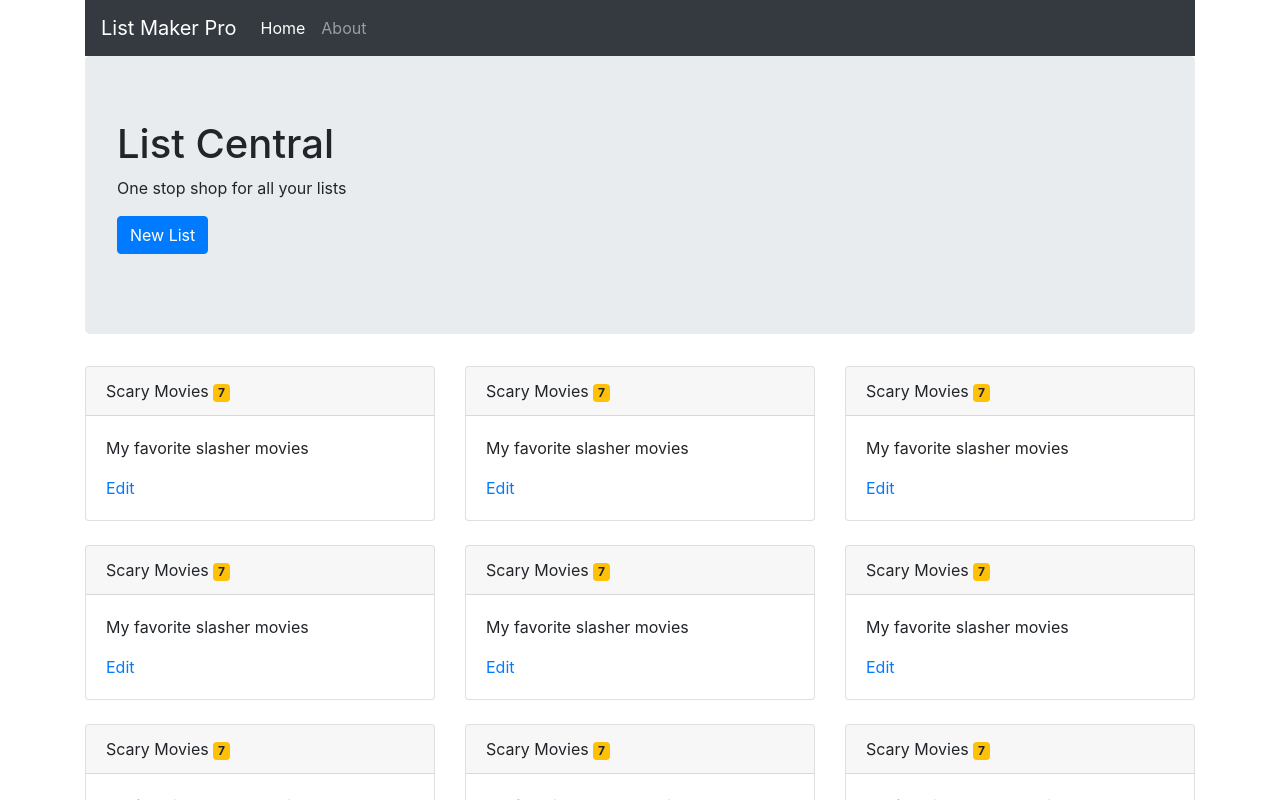
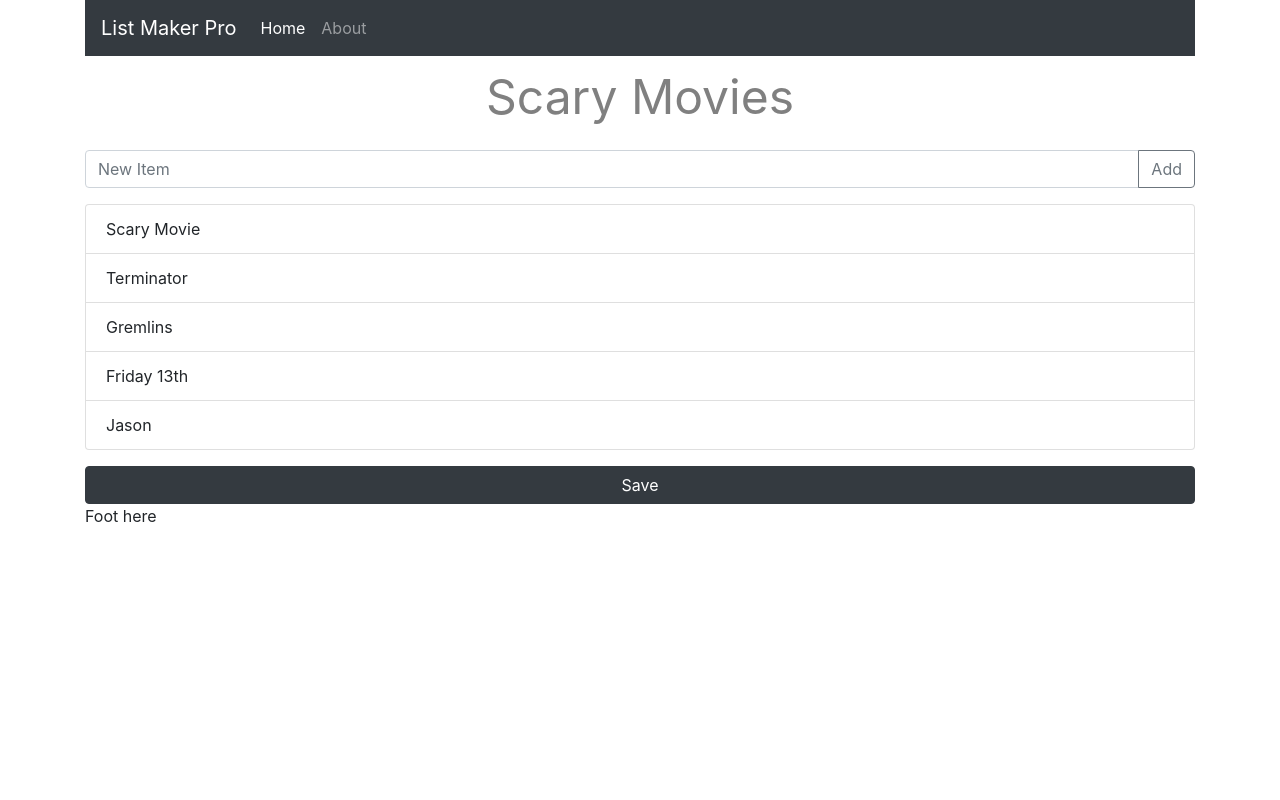
Before and after one commit to AdamAlinauskas/list-maker-react, a React (Create React App) app: page /lists/asdf in a window 1280 px wide. Shown: the top 800 px of the page. Built offline with nearby package versions, Linux system fonts and the light colour scheme.

Commit message:
Formatting and edit form

```diff
--- a/package.json
+++ b/package.json
@@ -12,7 +12,8 @@
     "react-bootstrap": "^1.0.0-beta.16",
     "react-dom": "^16.12.0",
     "react-router-dom": "^5.1.2",
-    "react-scripts": "3.3.0"
+    "react-scripts": "3.3.0",
+    "uuid": "^3.4.0"
   },
   "scripts": {
     "start": "react-scripts start",
--- a/src/App.jsx
+++ b/src/App.jsx
@@ -5,6 +5,7 @@ import { BrowserRouter, Route, Switch, Redirect } from "react-router-dom";
 import Lists from "./component/lists";
 import Navbar from "./component/navbar";
 import About from "./component/about";
+import EditList from "./component/editList";
 
 function App() {
   return (
@@ -12,6 +13,7 @@ function App() {
       <Navbar></Navbar>
       <Switch>
         <Route path="/about" component={About} />
+        <Route path="/lists/:id" component={EditList} />
         <Route path="/lists" component={Lists} />
         <Redirect to="/lists" />
       </Switch>
--- /dev/null
+++ b/src/component/editList.jsx
@@ -0,0 +1,103 @@
+import React, { Component } from "react";
+import ListsService from "../service/listsService";
+
+class EditList extends Component {
+  state = { list: { items: [], newItem: "" } };
+
+  componentDidMount() {
+    const id = this.props.match.params.id;
+    console.log(id);
+    const list = { ...new ListsService().getList(id) };
+    this.setState({ list });
+  }
+
+  handleTitleChange = event => {
+    const list = this.state.list;
+    list.title = event.target.value;
+    this.setState({ list });
+  };
+
+  handleAddItem = e => {
+    e.preventDefault();
+
+    const list = { ...this.state.list };
+
+    var items = [{ text: this.state.newItem }, ...this.state.list.items];
+    list.items = items;
+    this.setState({ list, newItem: "" });
+  };
+
+  render() {
+    const { title, items } = this.state.list;
+
+    // var itemsaf = items.map(x => x.title);
+
+    return (
+      <React.Fragment>
+        <div className="row mb-3">
+          <div className="col" style={{ textAlign: "center" }}>
+            <input
+              style={{ textAlign: "center" }}
+              placeholder="Title"
+              type="text"
+              className="input-field input-title"
+              value={title}
+              onChange={this.handleTitleChange}
+            />
+          </div>
+        </div>
+
+        <div className="row">
+          <div className="col">
+            <form onSubmit={this.handleAddItem}>
+              <div className="input-group mb-3">
+                <input
+                  type="text"
+                  className="form-control"
+                  placeholder="New Item"
+                  aria-label="Recipient's username"
+                  aria-describedby="button-addon2"
+                  autofocus
+                  value={this.state.newItem}
+                  onChange={({ target }) =>
+                    this.setState({ newItem: target.value })
+                  }
+                />
+                <div className="input-group-append">
+                  <button
+                    className="btn btn-outline-secondary"
+                    type="button"
+                    id="button-addon2"
+                  >
+                    Add
+                  </button>
+                </div>
+              </div>
+            </form>
+          </div>
+        </div>
+        <div className="row">
+          <div className="col-md-12 col-md-6">
+            <ul className="list-group">
+              {items.map((item, pos) => (
+                <li
+                  key={pos}
+                  className="list-group-item d-flex justify-content-between align-items-center"
+                >
+                  {item.text}
+                </li>
+              ))}
+            </ul>
+          </div>
+        </div>
+        <div className="row">
+          <div className="col-md-12">
+            <button className="btn btn-dark mt-3 col-md-12">Save</button>
+          </div>
+        </div>
+      </React.Fragment>
+    );
+  }
+}
+
+export default EditList;
--- a/src/component/listCard.jsx
+++ b/src/component/listCard.jsx
@@ -21,7 +21,7 @@ const ListCard = ({ list }) => {
         <Card.Body>
           {/* <Card.Title>Favorite Movies</Card.Title> */}
           <Card.Text>{list.description}</Card.Text>
-          <Link to="/">Edit</Link>
+          <Link to={`/lists/${list.id}`}>Edit</Link>
         </Card.Body>
       </Card>
       <br />
--- a/src/component/lists.jsx
+++ b/src/component/lists.jsx
@@ -4,68 +4,18 @@ import Container from "react-bootstrap/Container";
 import { Jumbotron, Button, Navbar, Fade } from "react-bootstrap";
 import _ from "lodash";
 import ListCard from "./listCard";
+import ListsService from "../service/listsService";
 
 class Lists extends Component {
   state = { lists: [] };
 
   componentDidMount() {
-    const lists = [];
-    lists.push(
-      new List("Scary Movies", "My favorite slasher movies", [
-        new ListItem("Scary Movie")
-      ]),
-      new List("Scary Movies", "My favorite slasher movies", [
-        new ListItem("Scary Movie")
-      ]),
-      new List("Scary Movies", "My favorite slasher movies", [
-        new ListItem("Scary Movie")
-      ]),
-      new List("Scary Movies", "My favorite slasher movies", [
-        new ListItem("Scary Movie")
-      ]),
-      new List("Scary Movies", "My favorite slasher movies", [
-        new ListItem("Scary Movie")
-      ]),
-      new List("Scary Movies", "My favorite slasher movies", [
-        new ListItem("Scary Movie")
-      ]),
-      new List("Scary Movies", "My favorite slasher movies", [
-        new ListItem("Scary Movie")
-      ]),
-      new List("Scary Movies", "My favorite slasher movies", [
-        new ListItem("Scary Movie")
-      ]),
-      new List("Scary Movies", "My favorite slasher movies", [
-        new ListItem("Scary Movie")
-      ]),
-      new List("Scary Movies", "My favorite slasher movies", [
-        new ListItem("Scary Movie")
-      ]),
-      new List("Scary Movies", "My favorite slasher movies", [
-        new ListItem("Scary Movie")
-      ]),
-      new List("Scary Movies", "My favorite slasher movies", [
-        new ListItem("Scary Movie")
-      ]),
-      new List("Scary Movies", "My favorite slasher movies", [
-        new ListItem("Scary Movie")
-      ]),
-      new List("Scary Movies", "My favorite slasher movies", [
-        new ListItem("Scary Movie")
-      ]),
-      new List("Scary Movies", "My favorite slasher movies", [
-        new ListItem("Scary Movie")
-      ]),
-      new List("Scary Movies", "My favorite slasher movies", [
-        new ListItem("Scary Movie")
-      ])
-    );
-
-    this.setState({ lists });
+    this.setState({ lists: new ListsService().all() });
   }
 
   render() {
     const { lists } = this.state;
+    if (lists.length === 0) return <div>no list</div>;
 
     const rows = _.chunk(lists, 3);
 
@@ -94,25 +44,4 @@ class Lists extends Component {
   }
 }
 
-class List {
-  title = "";
-  description = "";
-  items = [];
-
-  constructor(title, description, items) {
-    this.title = title;
-    this.description = description;
-    this.items = items;
-  }
-}
-
-class ListItem {
-  text = "";
-  isComplete = true;
-  constructor(text, isComplete) {
-    this.text = text;
-    this.isComplete = isComplete;
-  }
-}
-
 export default Lists;
--- a/src/component/navbar.jsx
+++ b/src/component/navbar.jsx
@@ -3,7 +3,7 @@ import { NavLink } from "react-router-dom";
 
 const Navbar = () => {
   return (
-    <nav className="navbar navbar-expand-md navbar-dark bg-dark ">
+    <nav className="navbar navbar-expand-md navbar-dark bg-dark mb-1">
       <a className="navbar-brand" href="/">
         List Maker Pro
       </a>
--- /dev/null
+++ b/src/domain/list.jsx
@@ -0,0 +1,14 @@
+import uuid from "uuid";
+
+export class List {
+  title = "";
+  description = "";
+  items = [];
+
+  constructor(title, description, items) {
+    this.id = "asdf";
+    this.title = title;
+    this.description = description;
+    this.items = items;
+  }
+}
--- /dev/null
+++ b/src/domain/listItem.jsx
@@ -0,0 +1,8 @@
+export class ListItem {
+  text = "";
+  isComplete = true;
+  constructor(text, isComplete) {
+    this.text = text;
+    this.isComplete = isComplete;
+  }
+}
--- a/src/index.css
+++ b/src/index.css
@@ -1,13 +1,29 @@
 body {
   margin: 0;
-  font-family: -apple-system, BlinkMacSystemFont, 'Segoe UI', 'Roboto', 'Oxygen',
-    'Ubuntu', 'Cantarell', 'Fira Sans', 'Droid Sans', 'Helvetica Neue',
+  font-family: -apple-system, BlinkMacSystemFont, "Segoe UI", "Roboto", "Oxygen",
+    "Ubuntu", "Cantarell", "Fira Sans", "Droid Sans", "Helvetica Neue",
     sans-serif;
   -webkit-font-smoothing: antialiased;
   -moz-osx-font-smoothing: grayscale;
 }
 
+.input-title {
+  font-size: 3em;
+  outline: 0;
+  border-width: 0 0 0px;
+  border-color: light;
+  color: grey;
+}
+
+.input-title:focus {
+  font-size: 3em;
+  outline: 0;
+  border-width: 0 0 2px;
+  border-color: lightgrey;
+  color: grey;
+}
+
 code {
-  font-family: source-code-pro, Menlo, Monaco, Consolas, 'Courier New',
+  font-family: source-code-pro, Menlo, Monaco, Consolas, "Courier New",
     monospace;
 }
--- /dev/null
+++ b/src/service/listsService.js
@@ -0,0 +1,72 @@
+import { ListItem } from "../domain/listItem";
+import { List } from "../domain/list";
+
+const lists = [];
+lists.push(
+  new List("Scary Movies", "My favorite slasher movies", [
+    new ListItem("Scary Movie"),
+    new ListItem("Terminator"),
+    new ListItem("Gremlins"),
+    new ListItem("Friday 13th"),
+    new ListItem("Jason")
+  ]),
+  new List("Scary Movies", "My favorite slasher movies", [
+    new ListItem("Scary Movie")
+  ]),
+  new List("Scary Movies", "My favorite slasher movies", [
+    new ListItem("Scary Movie")
+  ]),
+  new List("Scary Movies", "My favorite slasher movies", [
+    new ListItem("Scary Movie")
+  ]),
+  new List("Scary Movies", "My favorite slasher movies", [
+    new ListItem("Scary Movie")
+  ]),
+  new List("Scary Movies", "My favorite slasher movies", [
+    new ListItem("Scary Movie")
+  ]),
+  new List("Scary Movies", "My favorite slasher movies", [
+    new ListItem("Scary Movie")
+  ]),
+  new List("Scary Movies", "My favorite slasher movies", [
+    new ListItem("Scary Movie")
+  ]),
+  new List("Scary Movies", "My favorite slasher movies", [
+    new ListItem("Scary Movie")
+  ]),
+  new List("Scary Movies", "My favorite slasher movies", [
+    new ListItem("Scary Movie")
+  ]),
+  new List("Scary Movies", "My favorite slasher movies", [
+    new ListItem("Scary Movie")
+  ]),
+  new List("Scary Movies", "My favorite slasher movies", [
+    new ListItem("Scary Movie")
+  ]),
+  new List("Scary Movies", "My favorite slasher movies", [
+    new ListItem("Scary Movie")
+  ]),
+  new List("Scary Movies", "My favorite slasher movies", [
+    new ListItem("Scary Movie")
+  ]),
+  new List("Scary Movies", "My favorite slasher movies", [
+    new ListItem("Scary Movie")
+  ]),
+  new List("Scary Movies", "My favorite slasher movies", [
+    new ListItem("Scary Movie")
+  ])
+);
+
+class ListsService {
+  all = () => {
+    return [...lists];
+  };
+
+  getList(id) {
+    console.log(lists);
+    console.log(lists.find(x => x.id === id));
+    return { ...lists.find(x => x.id === id) };
+  }
+}
+
+export default ListsService;
```
